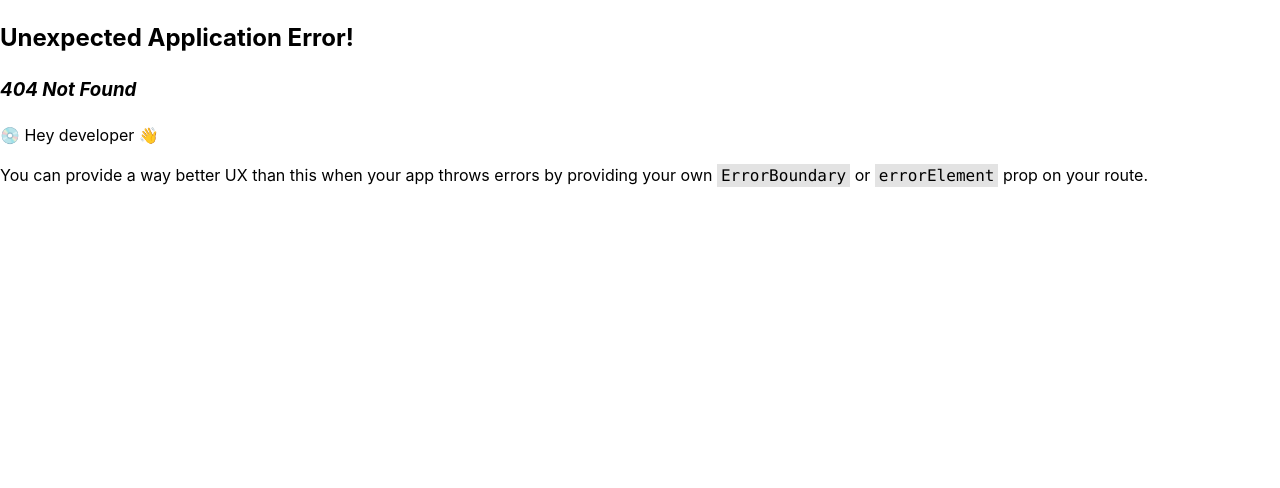
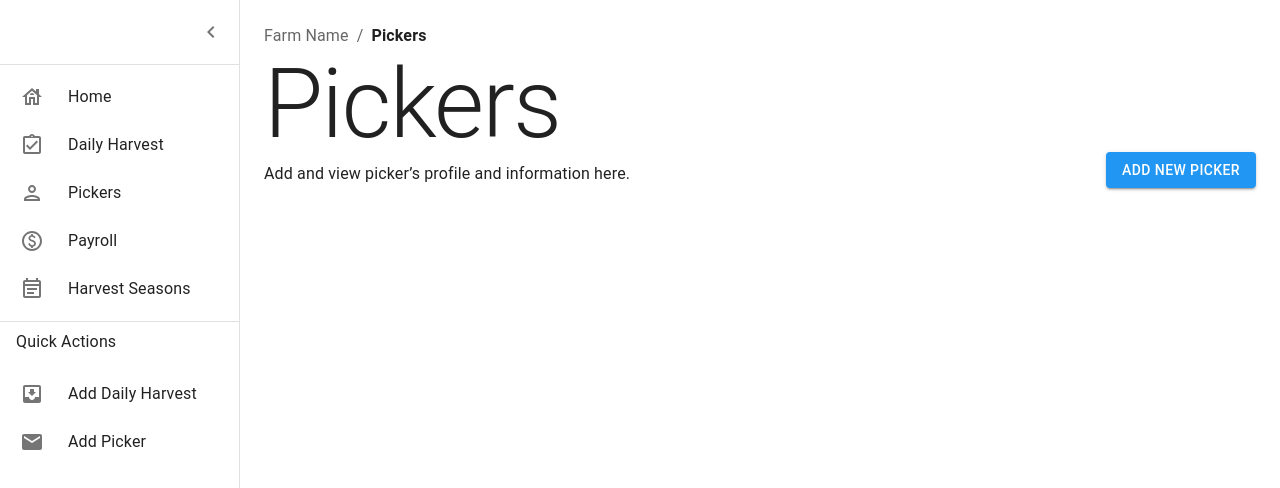
Before and after one commit to LangaraVoyagers/Plowterra, a React (Vite) app: page /pickers in a window 1280 px wide. Before the commit this address had no page. Shown: the top 488 px of the page. Built offline with nearby package versions, Linux system fonts and the light colour scheme.

Commit message:
feat: add material ui package and provider

```diff
--- a/index.html
+++ b/index.html
@@ -6,6 +6,7 @@
   <link rel="icon" type="image/svg+xml" href="/vite.svg" />
   <meta name="viewport" content="width=device-width, initial-scale=1.0" />
   <title>Project 2</title>
+  <link rel="stylesheet" href="https://fonts.googleapis.com/icon?family=Material+Icons" />
 </head>
 
 <body>
--- a/package.json
+++ b/package.json
@@ -12,6 +12,12 @@
     "postinstall": "husky install"
   },
   "dependencies": {
+    "@emotion/react": "^11.11.3",
+    "@emotion/styled": "^11.11.0",
+    "@mui/icons-material": "^5.15.9",
+    "@mui/material": "^5.15.9",
+    "@mui/styled-engine-sc": "^6.0.0-alpha.16",
+    "@mui/x-data-grid": "^6.19.4",
     "eslint-plugin-react": "^7.33.2",
     "react": "^18.2.0",
     "react-dom": "^18.2.0",
--- a/src/index.css
+++ b/src/index.css
@@ -12,7 +12,8 @@
 }
 
 html,
-body {
+body,
+#root {
   margin: 0;
   padding: 0;
   width: 100%;
--- /dev/null
+++ b/src/layouts/BasicHome.tsx
@@ -0,0 +1,64 @@
+import { Box, Breadcrumbs, Link, Typography } from "@mui/material";
+
+interface BasicHomeProps {
+  breadcumb: Array<{ title: string; href: string }>;
+  title: string;
+  subtitle?: string;
+  actions?: React.ReactNode;
+  children: React.ReactNode;
+}
+
+export default function BasicHome({
+  breadcumb,
+  title,
+  subtitle,
+  actions,
+  children,
+}: BasicHomeProps) {
+  return (
+    <Box>
+      <Box component="header" display="flex" flexDirection="column">
+        <Breadcrumbs maxItems={2} aria-label="breadcrumb">
+          {breadcumb.map((item, index) => {
+            if (index === breadcumb.length - 1) {
+              return (
+                <Typography key={index} color="text.primary" fontWeight={600}>
+                  {item.title}
+                </Typography>
+              );
+            }
+
+            return (
+              <Link
+                key={index}
+                underline="hover"
+                color="inherit"
+                href={item.href}
+              >
+                {item.title}
+              </Link>
+            );
+          })}
+        </Breadcrumbs>
+
+        <Box display="flex" justifyContent="space-between">
+          <Box display="flex" flexDirection="column">
+            <Typography variant="h1">{title}</Typography>
+            <Typography
+              variant="subtitle1"
+              sx={{ display: !subtitle ? "none" : "initial" }}
+            >
+              {subtitle}
+            </Typography>
+          </Box>
+
+          <Box alignSelf="flex-end">{actions}</Box>
+        </Box>
+      </Box>
+
+      <Box display="flex" flexDirection="column">
+        {children}
+      </Box>
+    </Box>
+  );
+}
--- /dev/null
+++ b/src/layouts/MainLayout.tsx
@@ -0,0 +1,181 @@
+import { Box, CssBaseline, Divider, IconButton, List } from "@mui/material";
+import MuiDrawer from "@mui/material/Drawer";
+import { CSSObject, Theme, styled } from "@mui/material/styles";
+import { useState } from "react";
+import ChevronLeftIcon from "@mui/icons-material/ChevronLeft";
+import ChevronRightIcon from "@mui/icons-material/ChevronRight";
+import MailIcon from "@mui/icons-material/Mail";
+import InboxIcon from "@mui/icons-material/MoveToInbox";
+import ListItem from "@mui/material/ListItem";
+import ListItemButton from "@mui/material/ListItemButton";
+import ListItemIcon from "@mui/material/ListItemIcon";
+import ListItemText from "@mui/material/ListItemText";
+import HouseOutlinedIcon from "@mui/icons-material/HouseOutlined";
+import AssignmentTurnedInOutlinedIcon from "@mui/icons-material/AssignmentTurnedInOutlined";
+
+import { Outlet } from "react-router-dom";
+
+import {
+  EventNoteOutlined,
+  PaidOutlined,
+  PersonOutlined,
+} from "@mui/icons-material";
+import paths from "shared/paths";
+
+const DRAWER_WIDTH = 240;
+
+const openedMixin = (theme: Theme): CSSObject => ({
+  width: DRAWER_WIDTH,
+  transition: theme.transitions.create("width", {
+    easing: theme.transitions.easing.sharp,
+    duration: theme.transitions.duration.enteringScreen,
+  }),
+  overflowX: "hidden",
+});
+
+const closedMixin = (theme: Theme): CSSObject => ({
+  transition: theme.transitions.create("width", {
+    easing: theme.transitions.easing.sharp,
+    duration: theme.transitions.duration.leavingScreen,
+  }),
+  overflowX: "hidden",
+  width: `calc(${theme.spacing(7)} + 1px)`,
+  [theme.breakpoints.up("sm")]: {
+    width: `calc(${theme.spacing(8)} + 1px)`,
+  },
+});
+
+const DrawerHeader = styled("div")(({ theme }) => ({
+  display: "flex",
+  alignItems: "center",
+  justifyContent: "flex-end",
+  padding: theme.spacing(0, 1),
+  // necessary for content to be below app bar
+  ...theme.mixins.toolbar,
+}));
+
+const Drawer = styled(MuiDrawer, {
+  shouldForwardProp: (prop) => prop !== "open",
+})(({ theme, open }) => ({
+  width: DRAWER_WIDTH,
+  flexShrink: 0,
+  whiteSpace: "nowrap",
+  boxSizing: "border-box",
+  ...(open && {
+    ...openedMixin(theme),
+    "& .MuiDrawer-paper": openedMixin(theme),
+  }),
+  ...(!open && {
+    ...closedMixin(theme),
+    "& .MuiDrawer-paper": closedMixin(theme),
+  }),
+}));
+
+const sidebarItems = [
+  {
+    title: "Home",
+    icon: <HouseOutlinedIcon />,
+    href: "",
+  },
+  {
+    title: "Daily Harvest",
+    icon: <AssignmentTurnedInOutlinedIcon />,
+    href: "",
+  },
+  {
+    title: "Pickers",
+    icon: <PersonOutlined />,
+    href: paths.pickers.dashboard,
+  },
+  {
+    title: "Payroll",
+    icon: <PaidOutlined />,
+    href: "",
+  },
+  {
+    title: "Harvest Seasons",
+    icon: <EventNoteOutlined />,
+    href: "",
+  },
+];
+
+const quickActions = ["Add Daily Harvest", "Add Picker"];
+
+export default function MainLayout() {
+  const [open, setOpen] = useState(true);
+
+  const handleDrawerClose = () => {
+    setOpen(!open);
+  };
+
+  return (
+    <Box sx={{ display: "flex" }}>
+      <CssBaseline />
+      {/* Sidebar */}
+      <Drawer component="aside" variant="permanent" open={open}>
+        <DrawerHeader>
+          <IconButton onClick={handleDrawerClose}>
+            {!open ? <ChevronRightIcon /> : <ChevronLeftIcon />}
+          </IconButton>
+        </DrawerHeader>
+        <Divider />
+        <List>
+          {sidebarItems.map(({ title, icon, href }) => (
+            <ListItem key={title} disablePadding sx={{ display: "block" }}>
+              <ListItemButton
+                sx={{
+                  minHeight: 48,
+                  justifyContent: open ? "initial" : "center",
+                  px: 2.5,
+                }}
+                href={href}
+              >
+                <ListItemIcon
+                  sx={{
+                    minWidth: 0,
+                    mr: open ? 3 : "auto",
+                    justifyContent: "center",
+                  }}
+                >
+                  {icon}
+                </ListItemIcon>
+
+                <ListItemText primary={title} sx={{ opacity: open ? 1 : 0 }} />
+              </ListItemButton>
+            </ListItem>
+          ))}
+        </List>
+        <Divider />
+        <ListItem sx={{ opacity: open ? 1 : 0 }}>Quick Actions</ListItem>
+        <List>
+          {quickActions.map((text, index) => (
+            <ListItem key={text} disablePadding sx={{ display: "block" }}>
+              <ListItemButton
+                sx={{
+                  minHeight: 48,
+                  justifyContent: open ? "initial" : "center",
+                  px: 2.5,
+                }}
+              >
+                <ListItemIcon
+                  sx={{
+                    minWidth: 0,
+                    mr: open ? 3 : "auto",
+                    justifyContent: "center",
+                  }}
+                >
+                  {index % 2 === 0 ? <InboxIcon /> : <MailIcon />}
+                </ListItemIcon>
+                <ListItemText primary={text} sx={{ opacity: open ? 1 : 0 }} />
+              </ListItemButton>
+            </ListItem>
+          ))}
+        </List>
+      </Drawer>
+      {/* Content */}
+      <Box component="main" sx={{ flexGrow: 1, p: 3 }}>
+        <Outlet />
+      </Box>
+    </Box>
+  );
+}
--- a/src/main.tsx
+++ b/src/main.tsx
@@ -1,12 +1,18 @@
 import React from "react";
 import ReactDOM from "react-dom/client";
+import { ThemeProvider } from "@emotion/react";
+import { CssBaseline } from "@mui/material";
 
 import "./index.css";
 
+import theme from "./theme";
 import App from "pages/app";
 
 ReactDOM.createRoot(document.getElementById("root")!).render(
   <React.StrictMode>
-    <App />
+    <ThemeProvider theme={theme}>
+      <CssBaseline />
+      <App />
+    </ThemeProvider>
   </React.StrictMode>
 );
--- /dev/null
+++ b/src/pages/pickers/Pickers.tsx
@@ -0,0 +1,21 @@
+import { Box, Button } from "@mui/material";
+
+import BasicHome from "layouts/BasicHome";
+
+const Pickers = () => {
+  return (
+    <BasicHome
+      title="Pickers"
+      subtitle="Add and view picker’s profile and information here."
+      breadcumb={[
+        { title: "Farm Name", href: "#" },
+        { title: "Pickers", href: "" },
+      ]}
+      actions={<Button variant="contained">Add New Picker</Button>}
+    >
+      <Box></Box>
+    </BasicHome>
+  );
+};
+
+export default Pickers;
--- /dev/null
+++ b/src/pages/pickers/index.tsx
@@ -0,0 +1 @@
+export { default } from "./Pickers";
--- /dev/null
+++ b/src/shared/paths.ts
@@ -0,0 +1,7 @@
+const paths = {
+  pickers: {
+    dashboard: "/pickers",
+  },
+};
+
+export default paths;
--- /dev/null
+++ b/src/theme.tsx
@@ -0,0 +1,18 @@
+import { createTheme } from '@mui/material/styles';
+import { red, blue, orange } from '@mui/material/colors';
+
+const theme = createTheme({
+  palette: {
+    primary: {
+      main: blue[500],
+    },
+    secondary: {
+      main: orange[500],
+    },
+    error: {
+      main: red.A400,
+    },
+  },
+});
+
+export default theme;
```
Also changed, not shown: src/pages/app/App.tsx (+6 -8 lines), 1 other file (tests, documents, lock files or other folders).
